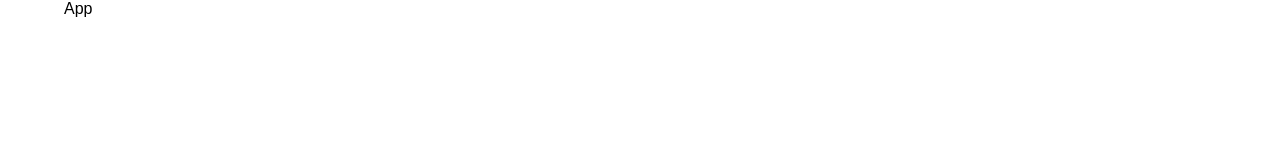
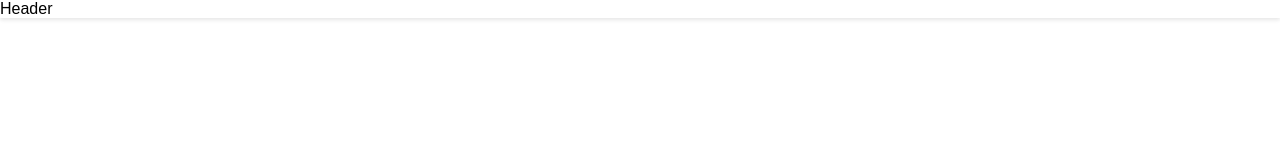
Before and after one commit to NightClover-code/basic-eCommerce-website, a React (Create React App) app: page / in a window 1280 px wide. Shown: the top 160 px of the page. Built offline with nearby package versions, Linux system fonts and the light colour scheme.

Commit message:
adding header

```diff
--- a/src/components/App/default.scss
+++ b/src/components/App/default.scss
@@ -1,3 +1,4 @@
+@import '../Header/header';
 html,
 body {
   height: 100%;
--- a/src/components/App/index.tsx
+++ b/src/components/App/index.tsx
@@ -1,10 +1,13 @@
 //importing styles
 import '../../styles/css/default.css';
+//importing components
+import Header from '../Header';
 //app component
 const App = () => {
   return (
     <div className="app__container">
-      <div className="wrapper">App</div>
+      <Header />
+      <div className="wrapper"></div>
     </div>
   );
 };
--- /dev/null
+++ b/src/components/Header/_header.scss
@@ -0,0 +1,3 @@
+header {
+  box-shadow: 0 2px 4px 0 rgba(0, 0, 0, 0.1);
+}
--- /dev/null
+++ b/src/components/Header/index.tsx
@@ -0,0 +1,5 @@
+const Header: React.FC = () => {
+  return <header>Header</header>;
+};
+
+export default Header;
--- a/src/styles/css/default.css
+++ b/src/styles/css/default.css
@@ -1,3 +1,8 @@
+header {
+  -webkit-box-shadow: 0 2px 4px 0 rgba(0, 0, 0, 0.1);
+          box-shadow: 0 2px 4px 0 rgba(0, 0, 0, 0.1);
+}
+
 html,
 body {
   height: 100%;
```
Also changed, not shown: 1 other file (tests, documents, lock files or other folders).
